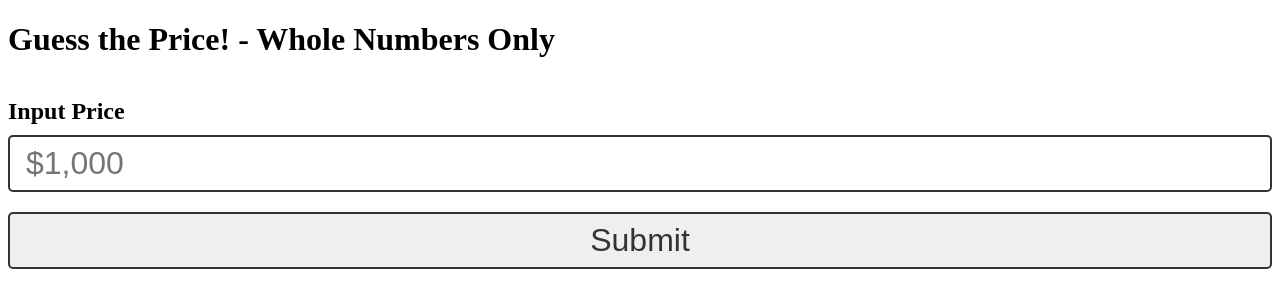
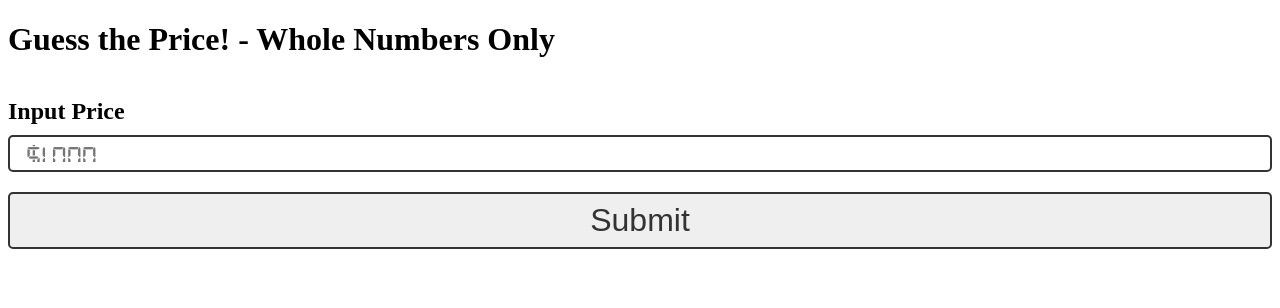
Before and after one commit to pclaunch1/price-check, a plain HTML site: page index.html in a window 1280 px wide. Drawn offline with nearby package versions, Linux system fonts and the light colour scheme; no server answers.

Commit message:
fixing css selector

```diff
--- a/css/index.css
+++ b/css/index.css
@@ -5,7 +5,7 @@
   src: url('../assets/digital-7.regular.ttf');
  }
 
-#moneyText {
+.moneyText {
   font-family: 'digital-clock-font';
 }
 
```
